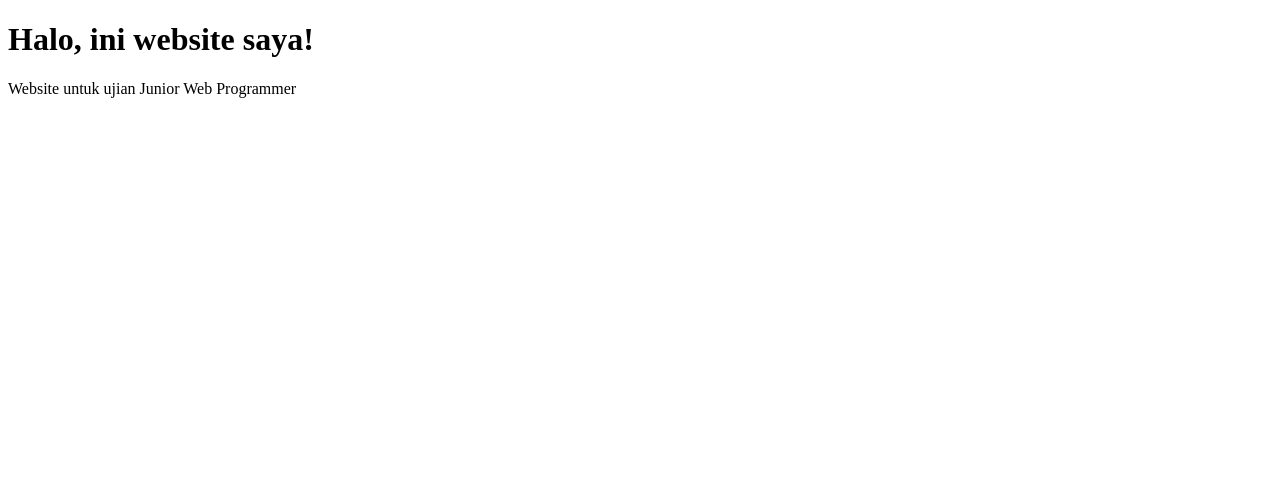
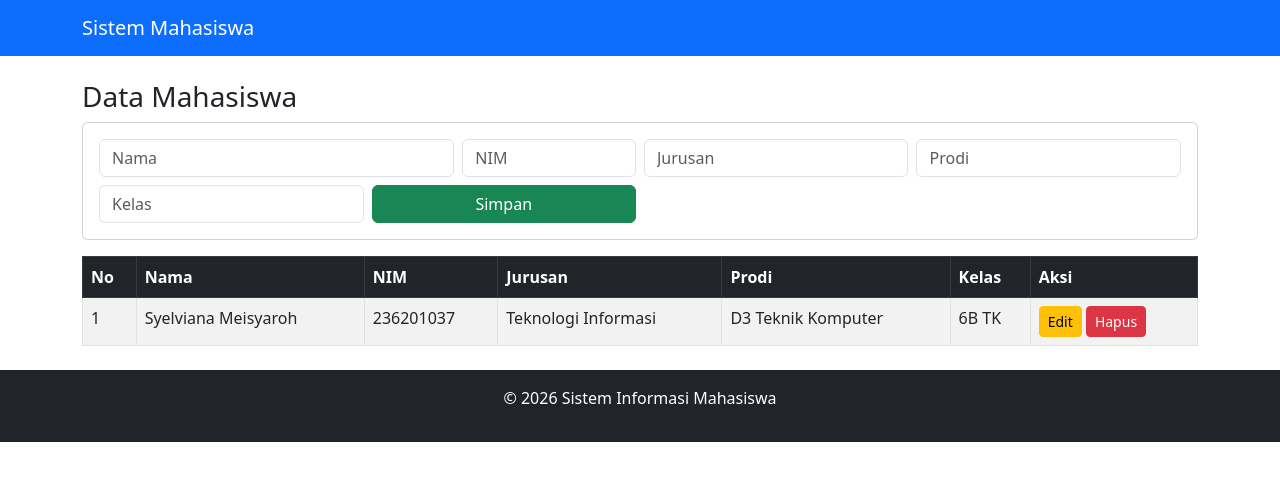
Before and after one commit to syelviana/Syelviana, a plain HTML site: page index.html in a window 1280 px wide. Drawn offline with nearby package versions, Linux system fonts and the light colour scheme.

Commit message:
Upload project sistem data mahasiswa

```diff
--- a/index.html
+++ b/index.html
@@ -2,10 +2,176 @@
 <html lang="id">
 <head>
     <meta charset="UTF-8">
-    <title>Website Ujian Saya</title>
+    <meta name="viewport" content="width=device-width, initial-scale=1">
+    <title>Sistem Data Mahasiswa</title>
+    <link href="https://cdn.jsdelivr.net/npm/bootstrap@5.3.0/dist/css/bootstrap.min.css" rel="stylesheet">
 </head>
 <body>
-    <h1>Halo, ini website saya!</h1>
-    <p>Website untuk ujian Junior Web Programmer</p>
+
+<nav class="navbar navbar-dark bg-primary">
+  <div class="container">
+    <span class="navbar-brand">Sistem Mahasiswa</span>
+  </div>
+</nav>
+
+<div class="container mt-4">
+    <h3>Data Mahasiswa</h3>
+
+    <div class="card mb-3">
+        <div class="card-body">
+            <input type="hidden" id="index">
+
+            <div class="row g-2">
+                <div class="col-md-4">
+                    <input type="text" id="nama" class="form-control" placeholder="Nama">
+                </div>
+                <div class="col-md-2">
+                    <input type="text" id="nim" class="form-control" placeholder="NIM">
+                </div>
+                <div class="col-md-3">
+                    <input type="text" id="jurusan" class="form-control" placeholder="Jurusan">
+                </div>
+                <div class="col-md-3">
+                    <input type="text" id="prodi" class="form-control" placeholder="Prodi">
+                </div>
+                <div class="col-md-3 mt-2">
+                    <input type="text" id="kelas" class="form-control" placeholder="Kelas">
+                </div>
+                <div class="col-md-3 mt-2">
+                    <button id="btnSimpan" class="btn btn-success w-100" onclick="simpan()">Simpan</button>
+                </div>
+            </div>
+        </div>
+    </div>
+
+    <table class="table table-bordered table-striped">
+        <thead class="table-dark">
+            <tr>
+                <th>No</th>
+                <th>Nama</th>
+                <th>NIM</th>
+                <th>Jurusan</th>
+                <th>Prodi</th>
+                <th>Kelas</th>
+                <th>Aksi</th>
+            </tr>
+        </thead>
+        <tbody id="tabelData"></tbody>
+    </table>
+</div>
+
+<footer class="bg-dark text-white text-center p-3 mt-4">
+    <p>&copy; 2026 Sistem Informasi Mahasiswa</p>
+</footer>
+
+<script>
+// DATA AWAL
+let dataMahasiswa = [
+    {
+        nama: "Syelviana Meisyaroh",
+        nim: "236201037",
+        jurusan: "Teknologi Informasi",
+        prodi: "D3 Teknik Komputer",
+        kelas: "6B TK"
+    }
+];
+
+// TAMPILKAN DATA
+function tampilkanData() {
+    let tabel = document.getElementById("tabelData");
+    tabel.innerHTML = "";
+
+    dataMahasiswa.forEach((mhs, index) => {
+        tabel.innerHTML += `
+        <tr>
+            <td>${index + 1}</td>
+            <td>${mhs.nama}</td>
+            <td>${mhs.nim}</td>
+            <td>${mhs.jurusan}</td>
+            <td>${mhs.prodi}</td>
+            <td>${mhs.kelas}</td>
+            <td>
+                <button class="btn btn-warning btn-sm" onclick="edit(${index})">Edit</button>
+                <button class="btn btn-danger btn-sm" onclick="hapus(${index})">Hapus</button>
+            </td>
+        </tr>
+        `;
+    });
+}
+
+// SIMPAN DATA
+function simpan() {
+    let index = document.getElementById("index").value;
+    index = index === "" ? "" : Number(index);
+
+    let mhs = {
+        nama: document.getElementById("nama").value.trim(),
+        nim: document.getElementById("nim").value.trim(),
+        jurusan: document.getElementById("jurusan").value.trim(),
+        prodi: document.getElementById("prodi").value.trim(),
+        kelas: document.getElementById("kelas").value.trim()
+    };
+
+    // VALIDASI
+    if (!mhs.nama || !mhs.nim || !mhs.jurusan || !mhs.prodi || !mhs.kelas) {
+        alert("Semua data harus diisi!");
+        return;
+    }
+
+    if (index === "") {
+        dataMahasiswa.push(mhs);
+        alert("Data berhasil ditambahkan!");
+    } else {
+        dataMahasiswa[index] = mhs;
+        alert("Data berhasil diupdate!");
+    }
+
+    resetForm();
+    tampilkanData();
+}
+
+// EDIT DATA
+function edit(i) {
+    let mhs = dataMahasiswa[i];
+    if (!mhs) return;
+
+    document.getElementById("index").value = i;
+    document.getElementById("nama").value = mhs.nama;
+    document.getElementById("nim").value = mhs.nim;
+    document.getElementById("jurusan").value = mhs.jurusan;
+    document.getElementById("prodi").value = mhs.prodi;
+    document.getElementById("kelas").value = mhs.kelas;
+
+    document.getElementById("btnSimpan").innerText = "Update";
+}
+
+// HAPUS DATA
+function hapus(i) {
+    if (confirm("Yakin ingin menghapus data?")) {
+        dataMahasiswa.splice(i, 1);
+        tampilkanData();
+        alert("Data berhasil dihapus!");
+    }
+}
+
+// RESET FORM
+function resetForm() {
+    document.getElementById("index").value = "";
+    document.getElementById("nama").value = "";
+    document.getElementById("nim").value = "";
+    document.getElementById("jurusan").value = "";
+    document.getElementById("prodi").value = "";
+    document.getElementById("kelas").value = "";
+    document.getElementById("btnSimpan").innerText = "Simpan";
+}
+
+// LOAD AWAL
+window.onload = function() {
+    tampilkanData();
+};
+</script>
+
+<script src="https://cdn.jsdelivr.net/npm/bootstrap@5.3.0/dist/js/bootstrap.bundle.min.js"></script>
+
 </body>
 </html>
```
